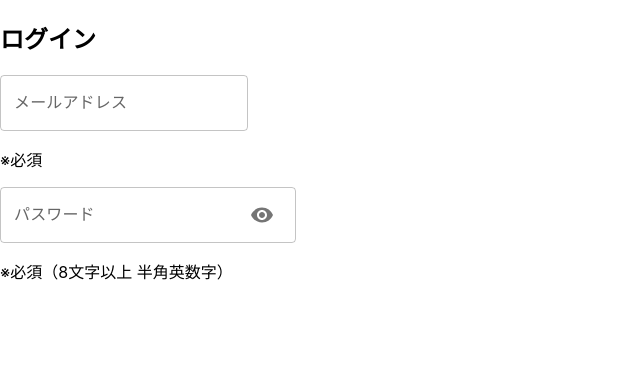
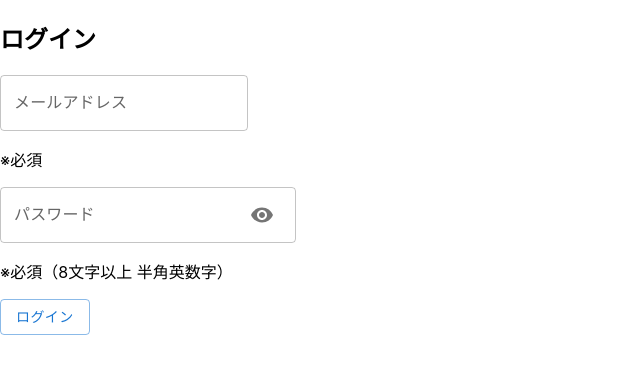
Before and after one commit to takumiTakahata/equipment_management_system, a React (Create React App) app in the folder app/: page /user_login in a window 1280 px wide. Shown: the top 374 px of the page, without its empty margins (0-640 px from the left). Built offline with nearby package versions, Linux system fonts and the light colour scheme.

Commit message:
ログインボタン

```diff
--- a/app/src/components/user_login.tsx
+++ b/app/src/components/user_login.tsx
@@ -118,6 +118,15 @@ const Login: React.FC = () => {
       {!passwordError && (
         <p className="ad_login_required_txt">※必須（8文字以上 半角英数字）</p>
       )}
+
+      <Button
+        onClick={handleLogin}
+        variant="outlined"
+        className="user_login_button"
+      >
+        ログイン
+      </Button>
+      {error && <p>{error}</p>}
     </div>
   );
 };
```
